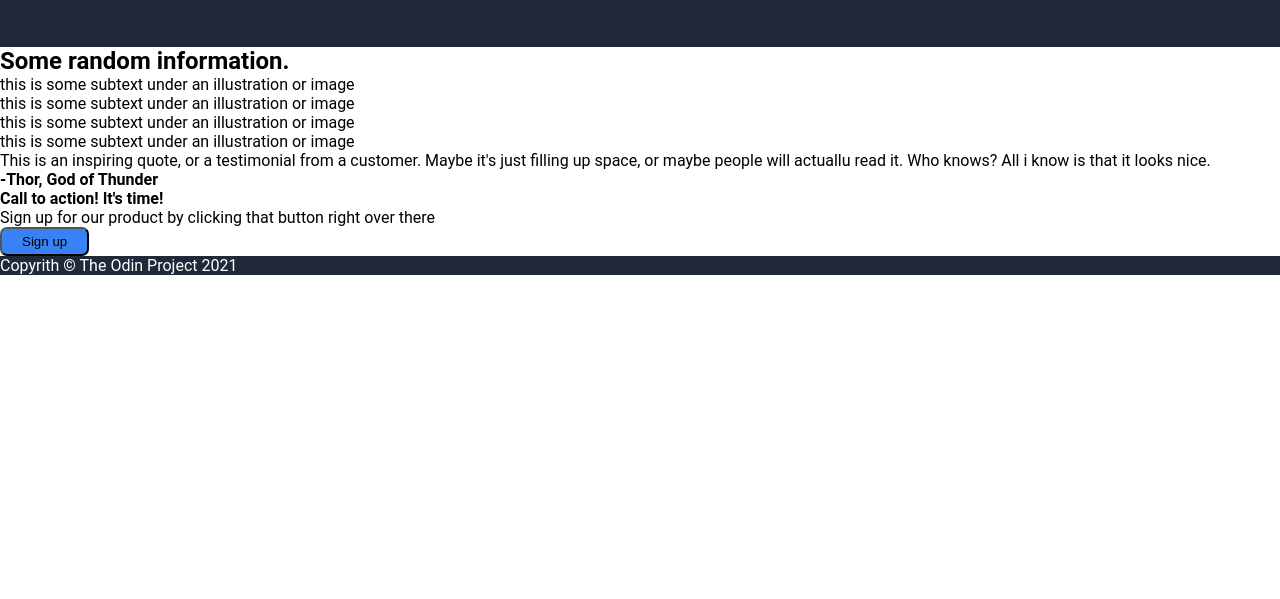
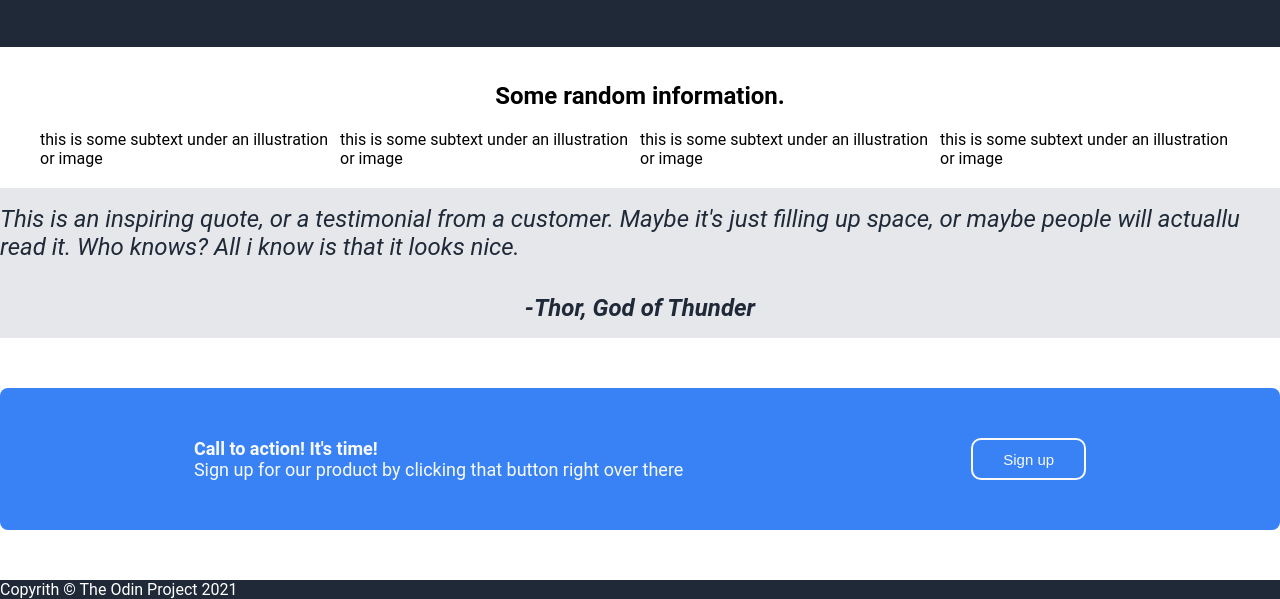
Before and after one commit to phambuixuankhoa/odin-foundation-landing-page, a plain HTML site: page index.html in a window 1280 px wide. Shown: the part 341-940 px from the top of the page. Before the commit the page ends 800 px from the top, so only its background shows below. Drawn offline with Linux system fonts and the light colour scheme.

Commit message:
finish basic css.

```diff
--- a/style.css
+++ b/style.css
@@ -1,11 +1,13 @@
 *{
     margin:0;
     padding:0;
-    /* border:1px dotted red; */
     box-sizing:border-box;
 }
 body{
     font-family:'roboto',sans-serif;
+
+    /* display: flex;
+    flex-direction: column; */
 }
 .logo{
     color:#f9faf8;
@@ -15,16 +17,33 @@ body{
     background-color: #1f2937;
     color:white;
 }
+h1{
+    font-size: 48px;
+    font-weight: 800;
+    color:#f9faf8;
+    width: 350px;
+}
+h2{
+    text-align: center;
+    padding:15px 0 20px 0;
+    font-size: 24px;
+}
 
 
-.nav-container, .header-container, .content, .quote, .call-for-action{
-    max-width:1450px;
+.nav-container, .header-container, .content, .quote-container, .call-for-action{
+    max-width:1350px;
     margin-left:auto;
     margin-right:auto;
 }
 a{
     text-decoration: none;
     color:#e5e7eb;
+}
+.hello p{
+    text-align: center;
+}
+.thor{
+    margin-left:auto;
 }
 li{
     list-style-type: none;
@@ -52,6 +71,35 @@ li{
     align-items:center;
     background-color: #8da3cf;
 }
+.content{
+    padding:20px;
+}
+.content-img{
+    width:150px;
+    height:150px;
+    border-radius: 10px;
+    border:3px solid #3882f6 ;
+    margin-bottom: 8px;
+
+}
+.boxes, .quote-container{
+    display:flex;
+    /* align-items:center; */
+    /* justify-content: center; */
+    width:1200px;
+    margin: 0 auto;
+}
+.hello{
+    display: flex;
+    flex-direction: column;
+    align-items: center;
+    justify-content: center;
+}
+
+.quote-container{
+    flex-direction: column;
+    width:900px;
+}
 .header-container{
     display:flex;
     justify-content: space-between;
@@ -59,23 +107,51 @@ li{
     align-items:center;
 }
 
-h1{
-    font-size: 48px;
-    font-weight: 800;
-    color:#f9faf8;
-    width: 350px;
-}
 .header-container p{
     margin: 5px 0 ;
-    max-width:700px;
+    max-width:800px;
+    min-height: 50px;
+
 }
 button{
     background-color: #3882f6;
-    padding:5px 20px;
-    border-radius: 7px;
-
+    padding:0px 30px;
+    border-radius: 10px;
+    color:#f9faf8;
+    font-size: 15px;
+    /* border-color: white; */
+    border: 3px solid #3882f6;
+}
+.quote{
+    font-size: 24px;
+    font-style: italic;
+    color:#1f2937;
+    flex-wrap: wrap;
+    background-color:#e5e7eb;
+    min-height:150px;
+    display:flex;
+    align-items: center;
+    justify-content: center;
 
 }
+.action-container{
+    background-color: #3882f6;
+    border-radius: 8px;
+    padding:10px;
+    color:#f9faf8;
+    display: flex;
+    justify-content: space-around;
+    margin:50px auto;
+    padding: 50px;
+    font-size: 18px;
+}
+.action-container button{
+    border: 2px solid #f9faf8;
+
+}
+
 .footer{
-    color:#1f2937;
+    text-align: center;
+    padding:20px;
+
 }
```
